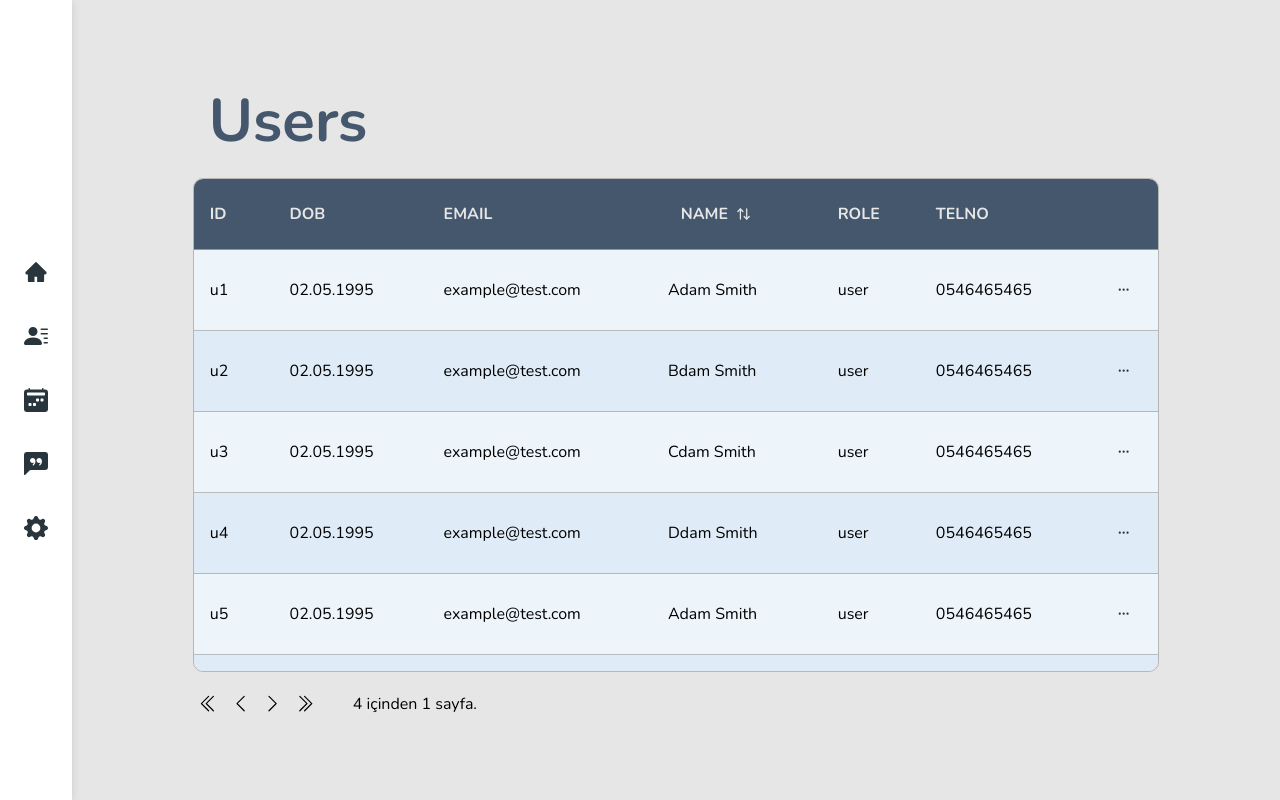
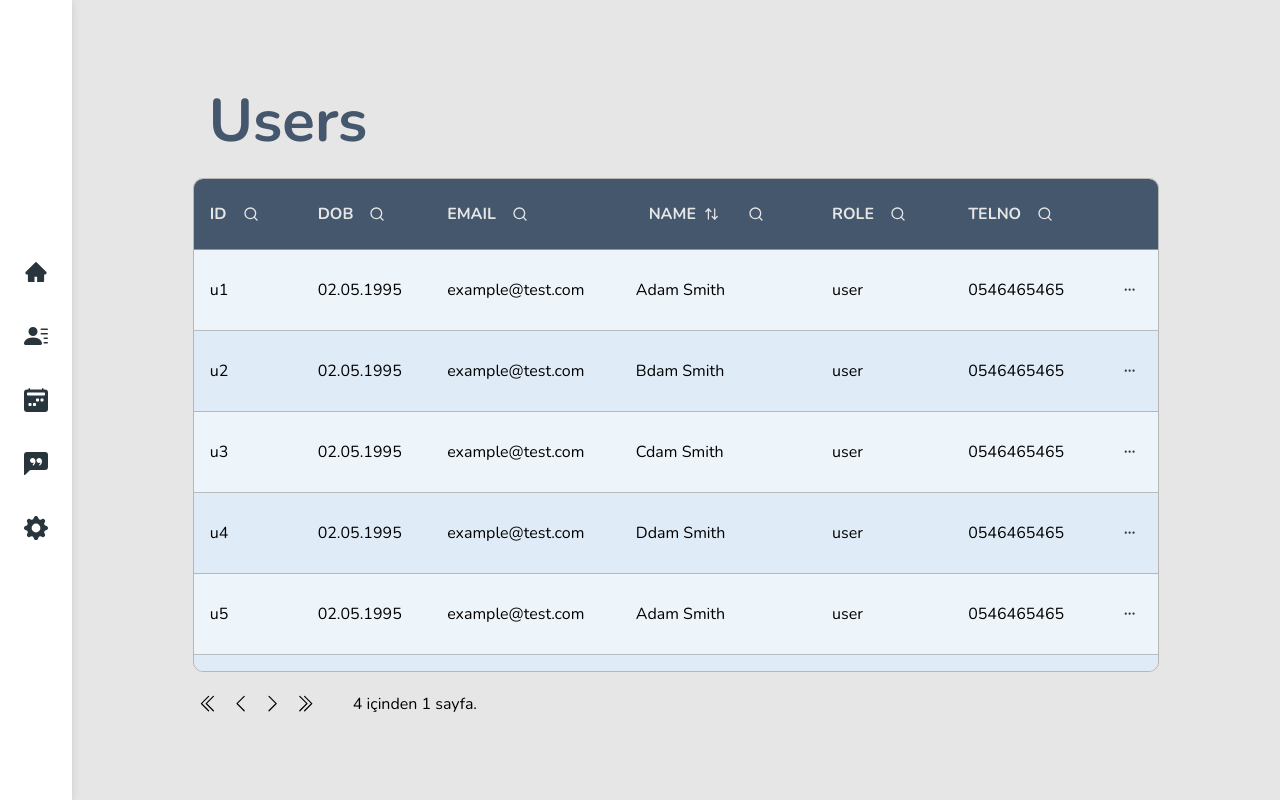
Before and after one commit to semsi-gungor/Physiotherapy-App, a Next.js app: page /users in a window 1280 px wide. Built offline with nearby package versions, Linux system fonts and the light colour scheme.

Commit message:
added search for table columns

```diff
--- a/package.json
+++ b/package.json
@@ -14,7 +14,7 @@
     "@mantine/hooks": "^6.0.16",
     "@mui/material": "^5.13.7",
     "@radix-ui/react-dropdown-menu": "^2.0.5",
-    "@radix-ui/react-popover": "1.0.6",
+    "@radix-ui/react-popover": "^1.0.6",
     "@radix-ui/react-select": "^1.2.2",
     "@radix-ui/react-slot": "^1.0.2",
     "@radix-ui/react-toolbar": "^1.0.4",
--- a/src/app/(admin)/users/DataTable.module.css
+++ b/src/app/(admin)/users/DataTable.module.css
@@ -26,6 +26,11 @@
 
 .row {
   border-bottom: 1px solid rgba(150, 150, 149, 0.6);
+  transition: 300ms;
+}
+
+.row:hover {
+  background-color: rgb(255, 248, 236);
 }
 
 .light {
@@ -66,3 +71,40 @@
 .sortButton:hover {
   background-color: rgba(255, 255, 255, 0.105);
 }
+
+.headerCell {
+  display: flex;
+  align-items: center;
+  gap: 0.5rem;
+}
+
+.icon {
+  cursor: pointer;
+  width: 2rem;
+  height: 2rem;
+  display: grid;
+  place-items: center;
+  border-radius: 10px;
+  transition: 300ms;
+}
+
+.icon:hover {
+  background-color: rgba(255, 255, 255, 0.2);
+}
+
+.search {
+  width: 15rem;
+  height: 3rem;
+  background-color: var(--color-4);
+  display: flex;
+  align-items: center;
+  justify-content: center;
+  border-radius: 10px;
+}
+
+.search input {
+  width: 90%;
+  height: 50%;
+  padding: 0.2rem;
+  outline: none;
+}
--- a/src/app/(admin)/users/DataTable.tsx
+++ b/src/app/(admin)/users/DataTable.tsx
@@ -2,8 +2,13 @@
 
 import classes from "./DataTable.module.css";
 import TableLayout from "@/components/data-tables/TableLayout";
+import { LuSearch } from "react-icons/lu";
+import * as Popover from "@radix-ui/react-popover";
+import Button from "@/components/ui/button/Button";
 
 import {
+  Column,
+  Table as ReactTable,
   ColumnDef,
   flexRender,
   getCoreRowModel,
@@ -11,6 +16,8 @@ import {
   useReactTable,
   getSortedRowModel,
   SortingState,
+  ColumnFiltersState,
+  getFilteredRowModel,
 } from "@tanstack/react-table";
 
 import {
@@ -21,7 +28,7 @@ import {
   TableHeader,
   TableRow,
 } from "@/components/ui/table";
-import { useEffect, useState } from "react";
+import { useState } from "react";
 
 interface DataTableProps<TData, TValue> {
   columns: ColumnDef<TData, TValue>[];
@@ -33,6 +40,7 @@ export function DataTable<TData, TValue>({
   data,
 }: DataTableProps<TData, TValue>) {
   const [sorting, setSorting] = useState<SortingState>([]);
+  const [columnFilters, setColumnFilters] = useState<ColumnFiltersState>([]);
 
   const table = useReactTable({
     data,
@@ -42,8 +50,11 @@ export function DataTable<TData, TValue>({
     getSortedRowModel: getSortedRowModel(),
     state: {
       sorting,
+      columnFilters,
     },
     onSortingChange: setSorting,
+    onColumnFiltersChange: setColumnFilters,
+    getFilteredRowModel: getFilteredRowModel(),
   });
 
   return (
@@ -73,16 +84,35 @@ export function DataTable<TData, TValue>({
               <TableRow key={headerGroup.id}>
                 {headerGroup.headers.map((header) => {
                   return (
-                    <TableHead
-                      key={header.id}
-                      onClick={header.column.getToggleSortingHandler}
-                    >
-                      {header.isPlaceholder
-                        ? null
-                        : flexRender(
+                    <TableHead key={header.id}>
+                      {header.isPlaceholder ? null : (
+                        <div className={classes.headerCell}>
+                          {flexRender(
                             header.column.columnDef.header,
                             header.getContext()
                           )}
+                          {header.column.getCanFilter() ? (
+                            <Popover.Root>
+                              <Popover.Trigger asChild>
+                                <span className={classes.icon}>
+                                  <LuSearch />
+                                </span>
+                              </Popover.Trigger>
+                              <Popover.Anchor />
+                              <Popover.Portal>
+                                <Popover.Content sideOffset={20} asChild>
+                                  <div className={classes.search}>
+                                    <Filter
+                                      column={header.column}
+                                      table={table}
+                                    />
+                                  </div>
+                                </Popover.Content>
+                              </Popover.Portal>
+                            </Popover.Root>
+                          ) : null}
+                        </div>
+                      )}
                     </TableHead>
                   );
                 })}
@@ -120,3 +150,54 @@ export function DataTable<TData, TValue>({
     </TableLayout>
   );
 }
+
+function Filter({
+  column,
+  table,
+}: {
+  column: Column<any, any>;
+  table: ReactTable<any>;
+}) {
+  const firstValue = table
+    .getPreFilteredRowModel()
+    .flatRows[0]?.getValue(column.id);
+
+  const columnFilterValue = column.getFilterValue();
+
+  return typeof firstValue === "number" ? (
+    <div className="flex space-x-2">
+      <input
+        type="number"
+        value={(columnFilterValue as [number, number])?.[0] ?? ""}
+        onChange={(e) =>
+          column.setFilterValue((old: [number, number]) => [
+            e.target.value,
+            old?.[1],
+          ])
+        }
+        placeholder={`Min`}
+        className="w-24 border shadow rounded"
+      />
+      <input
+        type="number"
+        value={(columnFilterValue as [number, number])?.[1] ?? ""}
+        onChange={(e) =>
+          column.setFilterValue((old: [number, number]) => [
+            old?.[0],
+            e.target.value,
+          ])
+        }
+        placeholder={`Max`}
+        className="w-24 border shadow rounded"
+      />
+    </div>
+  ) : (
+    <input
+      type="text"
+      value={(columnFilterValue ?? "") as string}
+      onChange={(e) => column.setFilterValue(e.target.value)}
+      placeholder={`Search...`}
+      className="w-36 border shadow rounded"
+    />
+  );
+}
--- a/src/app/(admin)/users/columns.tsx
+++ b/src/app/(admin)/users/columns.tsx
@@ -17,7 +17,10 @@ export type User = {
 export const columns: ColumnDef<User>[] = [
   { accessorKey: "userId", header: "ID" },
   { accessorKey: "dateOfBirth", header: "DOB" },
-  { accessorKey: "email", header: "EMAIL" },
+  {
+    accessorKey: "email",
+    header: "EMAIL",
+  },
   {
     accessorKey: "fullName",
     header: ({ column }) => {
```
Also changed, not shown: 1 other file (tests, documents, lock files or other folders).
